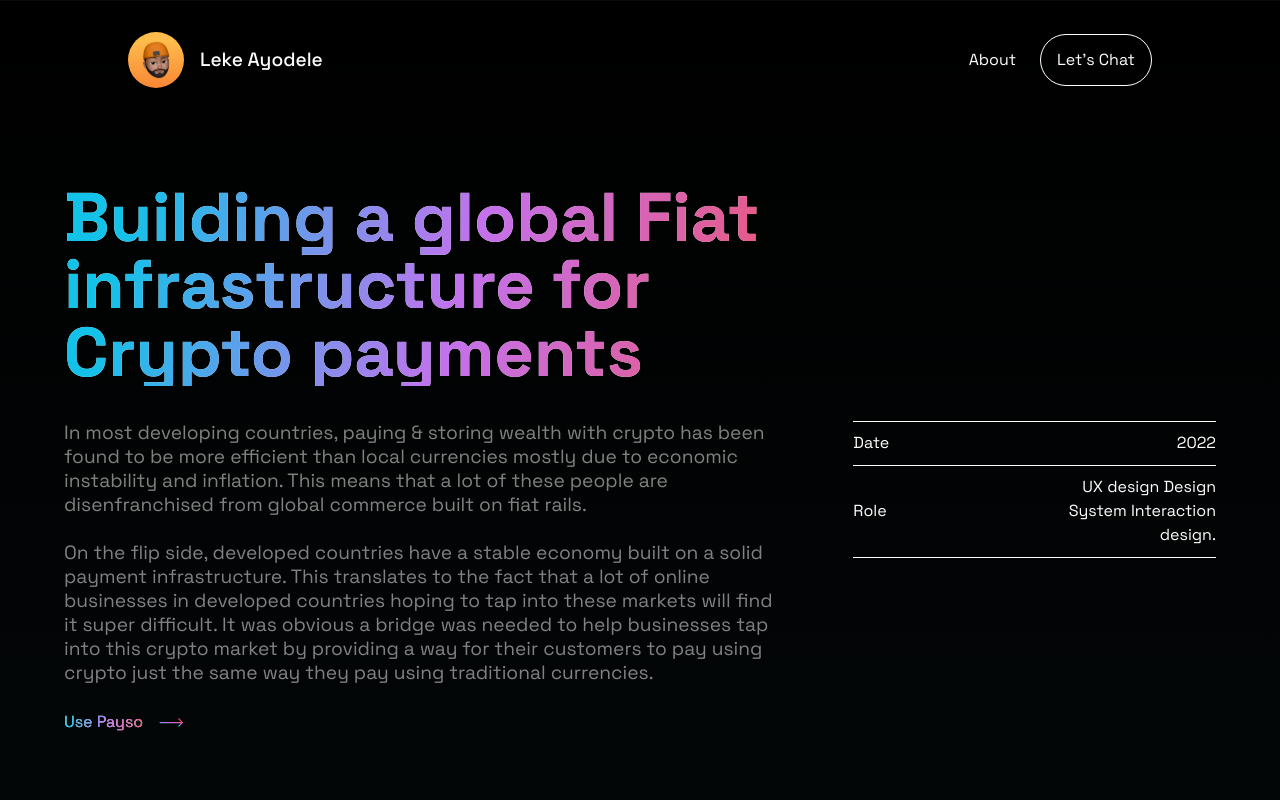
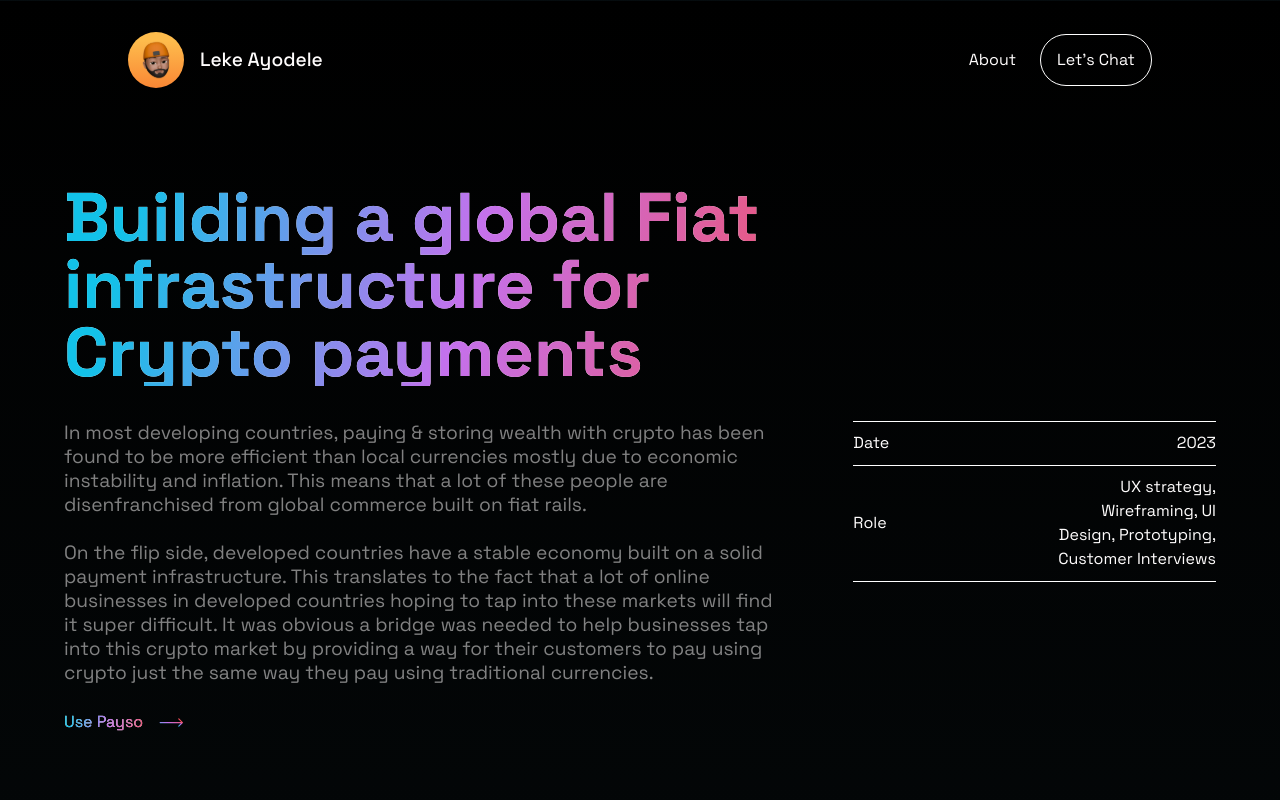
Before and after one commit to Ayodele-Gabriel/LekePortfolio, a Next.js app: page /cryptoInfra in a window 1280 px wide. Shown: the top 800 px of the page. Built offline with nearby package versions, Linux system fonts and the light colour scheme.

Commit message:
Fix texts

```diff
--- a/component/Footer/index.js
+++ b/component/Footer/index.js
@@ -20,7 +20,7 @@ const Footer = () => {
       </p> */}
       <p>
         <a
-          href="https://www.linkedin.com/in/gideon-ayodele-968bb3161/"
+          href="https://www.linkedin.com/in/leke-ayodele-968bb3161"
           target="_blank"
           rel="noreferrer"
         >
--- a/pages/cryptoInfra.js
+++ b/pages/cryptoInfra.js
@@ -45,11 +45,14 @@ export default function CyptoInfra() {
           <ol className="details">
             <li>
               <span>Date</span>
-              <span>2022</span>
+              <span>2023</span>
             </li>
             <li>
               <span>Role</span>
-              <span>UX design Design System Interaction design.</span>
+              <span>
+                UX strategy, Wireframing, UI Design, Prototyping, Customer
+                Interviews
+              </span>
             </li>
           </ol>
         </div>
@@ -113,7 +116,7 @@ export default function CyptoInfra() {
             <div>
               <video autoPlay loop muted>
                 <source
-                  src="https://res.cloudinary.com/djhh4kkml/video/upload/v1687103945/Leke/CaseStudy_ktdlmb.webm"
+                  src="https://res.cloudinary.com/djhh4kkml/video/upload/v1687103955/Leke/Iteration_o3x73t.webm"
                   type="video/webm"
                 />
                 Your browser does not support the video tag.
```
